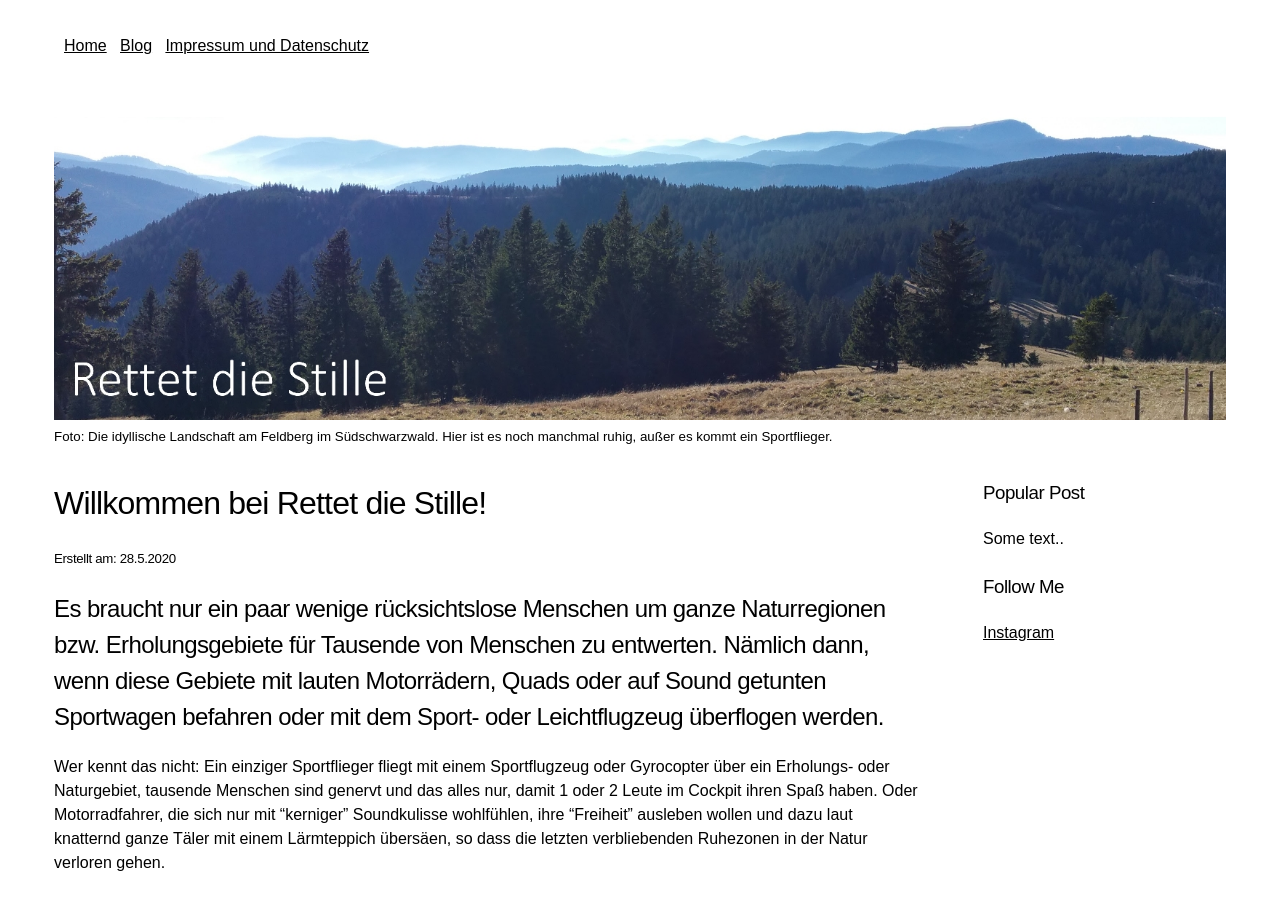
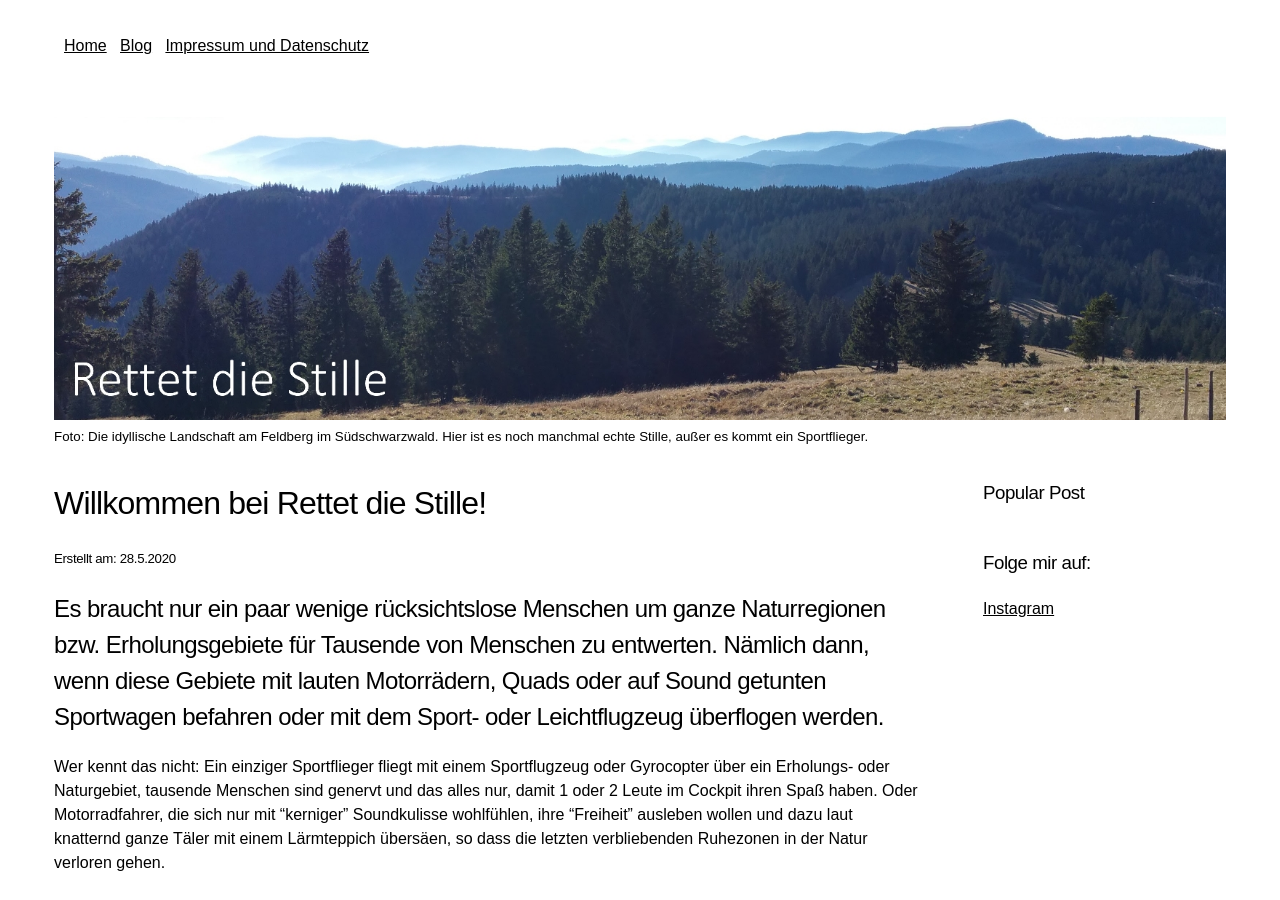
Before and after one commit to rettet-die-stille/rettet-die-stille.github.io, a Jekyll site: the page built from index.md, in a window 1280 px wide and 900 px high. Built offline with Jekyll 4.4.1, drawn with Linux system fonts in a browser that asks for light colours; our own code applies the rules of GitHub Pages for plain Markdown files.

Commit message:
Update defaultmodern.html

```diff
--- a/_layouts/defaultmodern.html
+++ b/_layouts/defaultmodern.html
@@ -87,7 +87,7 @@ layout: default
   </div>
 <div class="header2">
       <img src="/assets/images/schwarzwald3.jpg" alt="Die idyllische Landschaft" title="" />
-      <sub>Foto: Die idyllische Landschaft am Feldberg im Südschwarzwald. Hier ist es noch manchmal ruhig, außer es kommt ein Sportflieger.</sub>
+      <sub>Foto: Die idyllische Landschaft am Feldberg im Südschwarzwald. Hier ist es noch manchmal echte Stille, außer es kommt ein Sportflieger.</sub>
 </div>
   <div class="row">
     <div class="leftcolumn">
@@ -103,10 +103,10 @@ layout: default
       -->
       <div class="card">
         <h3>Popular Post</h3>
-        <p>Some text..</p>
+        <p></p>
       </div>
       <div class="card">
-        <h3>Follow Me</h3>
+        <h3>Folge mir auf:</h3>
         <p><a href="https://www.instagram.com/rettet.die.stille">Instagram</p>
       </div>
     </div>
```
